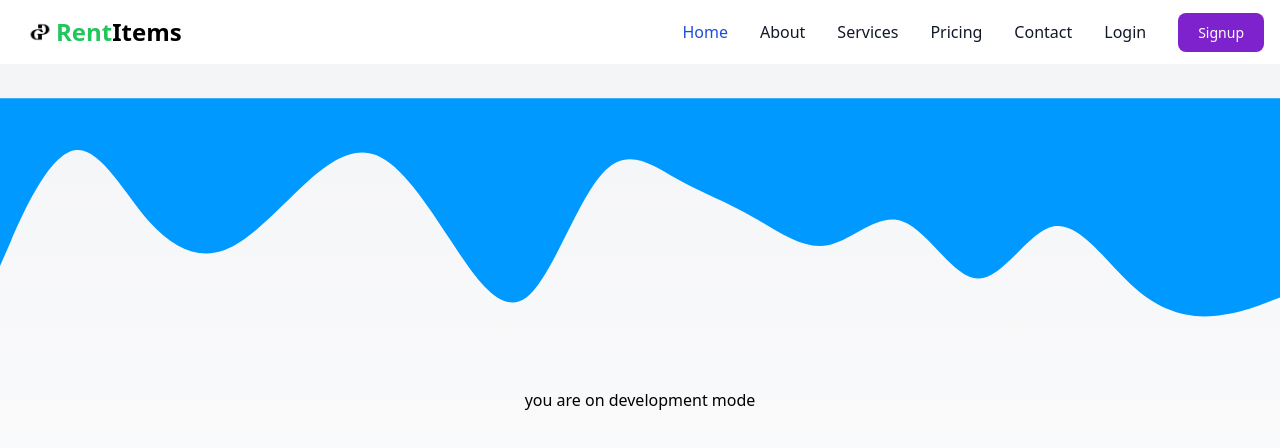
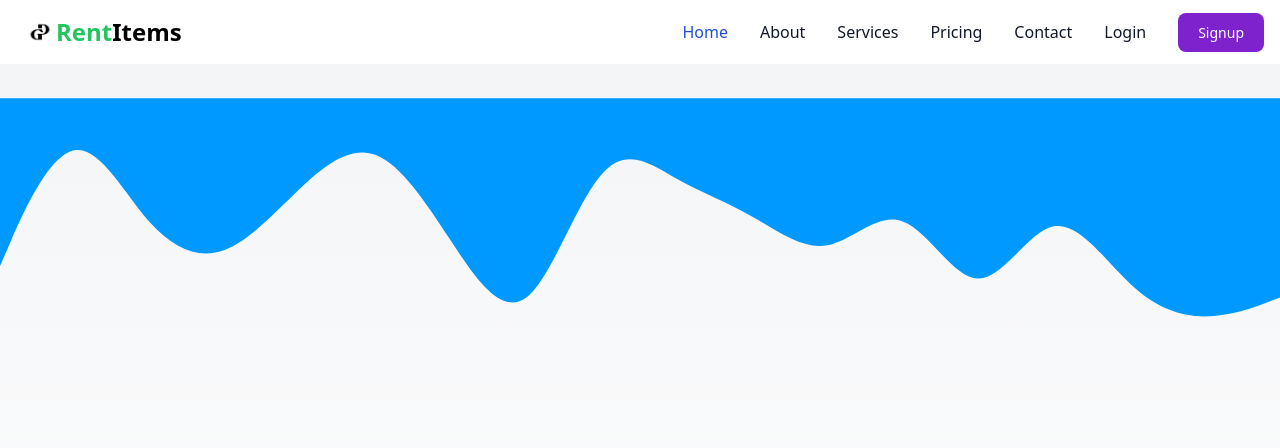
Before and after one commit to pooja-yadav-py/rent-frontend, a Next.js app: page / in a window 1280 px wide. Shown: the top 448 px of the page. Built offline with nearby package versions, Linux system fonts and the light colour scheme.

Commit message:
remove unneeded code

```diff
--- a/src/app/page.js
+++ b/src/app/page.js
@@ -8,13 +8,6 @@ export default function Home() {
   return (
     <>
       <Navbar />
-      {
-        process.env.NODE_ENV=="development"?
-        <h2> you are on development mode </h2>
-        :
-        <h2>you production</h2>
-      }
-
       <div className="custom-shape-divider-top-1718795163">
         <svg xmlns="http://www.w3.org/2000/svg" viewBox="0 0 1440 320">
           <path
```
